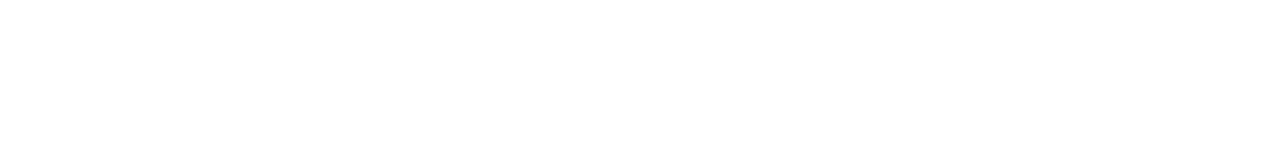
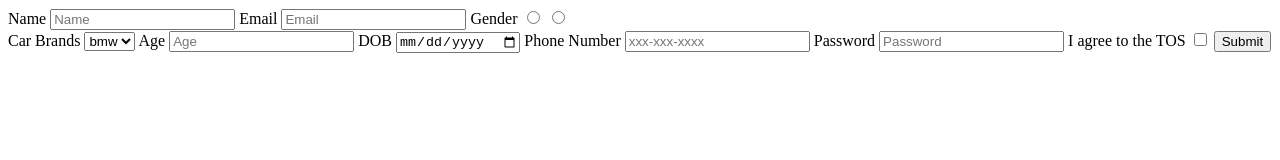
Before and after one commit to acciojob/signup-form-car-faizvk, a website: page main.html in a window 1280 px wide. Drawn offline with Linux system fonts and the light colour scheme.

Commit message:
created a submission

```diff
--- a/main.html
+++ b/main.html
@@ -8,6 +8,33 @@
 
 <body>
 	<!-- the entire body must be written by student -->
+	<form method="post">
+		<label for="name">Name</label>
+		<input type="text" id="name" required placeholder="Name">
+		<label for="email">Email</label>
+		<input type="email" id="email" required placeholder="Email">
+		<label for="gender_m,gender_f">Gender</label>
+		<input type="radio" id="gender_m" name="gender"required>
+		<input type="radio" id="gender_f" name="gender" required><br>
+		<label for="cars">Car Brands</label>
+		<select required id="cars" placeholder="--Please choose an option--">
+			<option>bmw</option>
+			<option>benz</option>
+			<option>audi</option>
+		</select>
+		<label for="age">Age</label>
+		<input id="age" type="number" required placeholder="Age">
+		<label for="dob">DOB</label>
+		<input id="dob" type="date" required>
+		<label for="tel">Phone Number</label>
+		<input id="tel" type="tel" placeholder="xxx-xxx-xxxx">
+		<label for="password">Password</label>
+		<input id="password" type="password" required placeholder="Password">
+		<label for="tos">I agree to the TOS</label>
+		<input id="tos" type="checkbox" required>
+		<input type="submit">
+
+	</form>
     <script type="text/javascript" src="./script.js">
 </script>
 
```
